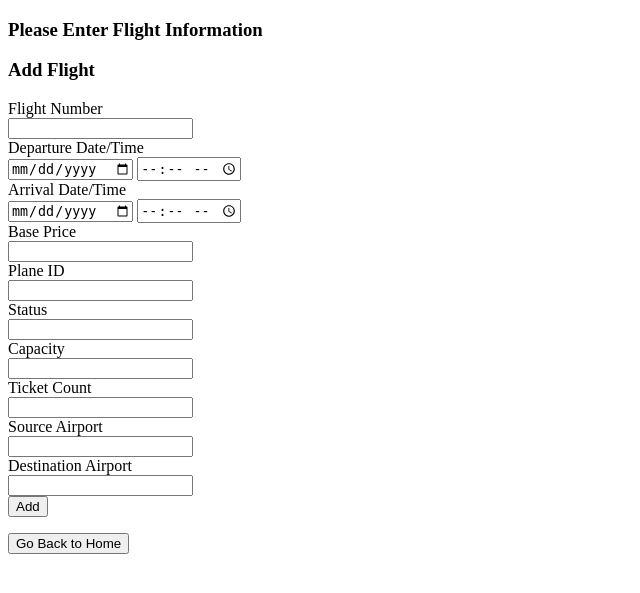
After one commit to zl3466/Database3083-Flight-System, a Flask app: page /go_add_flight in a window 1280 px wide. The commit adds this page. Shown: the top 593 px of the page, without its empty margins (0-640 px from the left). Run offline with Flask 2, Linux system fonts and the light colour scheme.

Commit message:
Zhiheng Li's stuff

```diff
--- a/zhihengcode/app.py
+++ b/zhihengcode/app.py
@@ -588,19 +588,111 @@ def change_status():
     return render_template('staff_view_flight.html')
 
 
-@app.route('/add_plane')
+@app.route('/go_add_plane')
 def go_add_plane():
-    return render_template('add_plane.html')
+    return render_template('staff_add_plane.html')
 
 
-@app.route('/add_flight')
-def go_add_flight():
-    return render_template('add_flight.html')
+@app.route('/add_plane', methods=['GET', 'POST'])
+def add_plane():
+    airline_name = session['airline_name']
+    plane_id = request.form['plane_id']
+    seat_num = request.form['seat_num']
+    manufacturer = request.form['manufacturer']
+    age = request.form['age']
+    cursor = conn.cursor()
+    query1 = 'select * from airplane where plane_id=%s'
+    cursor.execute(query1, plane_id)
+    plane = cursor.fetchone()
+    if plane is not None:
+        message = 'Error: Plane Already Exist!'
+    else:
+        query2 = 'insert into airplane values(%s, %s, %s, %s, %s)'
+        cursor.execute(query2, (airline_name, plane_id, seat_num, manufacturer, age))
+        conn.commit()
+        message = 'Plane Added Successfully'
+    cursor.close()
+    return render_template('staff_add_plane.html', message=message)
 
 
-@app.route('/add_airport')
+@app.route('/go_add_flight')
+def go_add_flight():
+    return render_template('staff_add_flight.html')
+
+
+@app.route('/add_flight', methods=['GET', 'POST'])
+def add_flight():
+    airline_name = session['airline_name']
+    flight_number = request.form['flight_number']
+    departure_date = request.form['departure_date']
+    departure_time = request.form['departure_time']
+    arrival_date = request.form['arrival_date']
+    arrival_time = request.form['arrival_time']
+    base_price = request.form['base_price']
+    plane_id = request.form['plane_id']
+    status = request.form['status']
+    capacity = int(request.form['capacity'])
+    ticket_count = int(request.form['ticket_count'])
+    src_airport = request.form['src_airport']
+    dst_airport = request.form['dst_airport']
+
+    cursor = conn.cursor()
+
+    query1 = 'select seats from airplane where airline_name=%s and plane_id=%s'
+    cursor.execute(query1, (airline_name, plane_id))
+    max_capacity = cursor.fetchone()
+    # check plane exist, capacity constraints, and duplicate flight
+    if max_capacity is None:
+        message = 'Error: This Plane Does Not Exist !'
+    else:
+        if capacity > max_capacity['seats']:
+            message = 'Error: Capacity Exceeded Max Capacity!'
+        elif ticket_count > capacity:
+            message = 'Error: Ticket Count Exceeded Capacity'
+        else:
+            query2 = 'select * from flight where airline_name=%s and flight_number=%s ' \
+                     'and departure_date=%s and departure_time=%s'
+            cursor.execute(query2, (airline_name, flight_number, departure_date, departure_time))
+            the_flight = cursor.fetchone()
+            if len(the_flight) != 0:
+                message = 'Error: This Flight Already Exists!'
+            else:
+                query3 = 'insert into flight values(%s, %s, %s, %s, %s, %s, %s, %s, %s, %s, %s, %s, %s)'
+                cursor.execute(query3, (airline_name, flight_number, departure_date, departure_time, base_price,
+                                        plane_id, status, capacity, ticket_count, arrival_date, arrival_time,
+                                        src_airport, dst_airport))
+                conn.commit()
+                message = 'Plane Added Successfully'
+    cursor.close()
+    return render_template('staff_add_flight.html', message=message)
+
+
+@app.route('/go_add_airport')
+def go_add_airport():
+    return render_template('staff_add_airport.html')
+
+
+@app.route('/add_airport', methods=['GET', 'POST'])
 def add_airport():
-    return
+    name = request.form['name']
+    city = request.form['city']
+    country = request.form['country']
+    type = request.form['type']
+
+    cursor = conn.cursor()
+
+    query1 = 'select * from airport where name=%s'
+    cursor.execute(query1, name)
+    duplicate = cursor.fetchone()
+    if duplicate is not None:
+        message = 'This Airport Already Exist in System'
+    else:
+        query2 = 'insert into airport values(%s, %s, %s, %s)'
+        cursor.execute(query2, (name, city, country, type))
+        conn.commit()
+        message = 'Airport Added Successfully'
+    cursor.close()
+    return render_template('staff_add_airport.html', message=message)
 
 
 @app.route('/view_ratings')
--- /dev/null
+++ b/zhihengcode/templates/staff_add_flight.html
@@ -0,0 +1,55 @@
+<!DOCTYPE html>
+<html lang="en">
+<head>
+    <meta charset="UTF-8">
+    <title>Title</title>
+</head>
+<body>
+    {% if not message %}
+        <h3>Please Enter Flight Information</h3>
+        <form action="/add_flight" method="POST">
+            <p>
+                <h3> Add Flight </h3>
+                <label for="flight_number"> Flight Number </label> </br>
+                <input type="text" name = "flight_number" /> </br>
+
+                <label for="departure_date"> Departure Date/Time </label> </br>
+                <input type="date" name = "departure_date" />
+                <input type="time" name = "departure_time" /> </br>
+
+                <label for="arrival_date"> Arrival Date/Time </label> </br>
+                <input type="date" name = "arrival_date" />
+                <input type="time" name = "arrival_time" /> </br>
+
+                <label for="base_price"> Base Price </label> </br>
+                <input type="number" name = "base_price" /> </br>
+
+                <label for="plane_id"> Plane ID </label> </br>
+                <input type="text" name = "plane_id" /> </br>
+
+                <label for="status"> Status </label> </br>
+                <input type="text" name = "status" /> </br>
+
+                <label for="capacity"> Capacity </label> </br>
+                <input type="number" name = "capacity" /> </br>
+
+                <label for="ticket_count"> Ticket Count </label> </br>
+                <input type="number" name = "ticket_count" /> </br>
+
+                <label for="src_airport"> Source Airport </label> </br>
+                <input type="text" name = "src_airport" /> </br>
+
+                <label for="dst_airport"> Destination Airport </label> </br>
+                <input type="text" name = "dst_airport" /> </br>
+
+                <input type="submit" value = Add FLight />
+            </p>
+        </form>
+    {% else %}
+        <h3>{{ message }}</h3>
+        <a href="/go_add_flight"><button>Add Another Flight</button></a> </br>
+    {% endif %}
+    <a href="/staff_home"><button>Go Back to Home</button></a>
+
+</body>
+</html>
--- a/zhihengcode/templates/staff_home.html
+++ b/zhihengcode/templates/staff_home.html
@@ -6,8 +6,9 @@
 <h1>{{ airline_name }}</h1>
 <h2>Welcome {{first_name}}</h2>
 <a href="/staff_view_flight"><button>View Future Flights</button></a></br>
-<a href="/add_plane"><button>Add Plane</button></a> </br>
-<a href="/add_flight"><button>Add Flight</button></a> </br>
+<a href="/go_add_plane"><button>Add Plane</button></a> </br>
+<a href="/go_add_flight"><button>Add Flight</button></a> </br>
+<a href="/go_add_airport"><button>Add Airport</button></a> </br>
 <a href="/public_home"><button>Log Out</button></a>
 
 </body>
--- a/zhihengcode/templates/staff_view_flight.html
+++ b/zhihengcode/templates/staff_view_flight.html
@@ -54,6 +54,6 @@
         {% endfor %}
         </table>
     {% endif %}
-    <a href="/staff_home">Go back</a>
+    <a href="/staff_home"><button>Go back</button></a>
 </body>
 </html>
```
Also changed, not shown: zhihengcode/templates/add_airport.html (deleted, +0 -28 lines), zhihengcode/templates/add_flight.html (deleted, +0 -51 lines), zhihengcode/templates/add_plane.html (deleted, +0 -28 lines), zhihengcode/templates/staff_add_airport.html (added, +38 -0 lines), zhihengcode/templates/staff_add_plane.html (added, +29 -0 lines).
